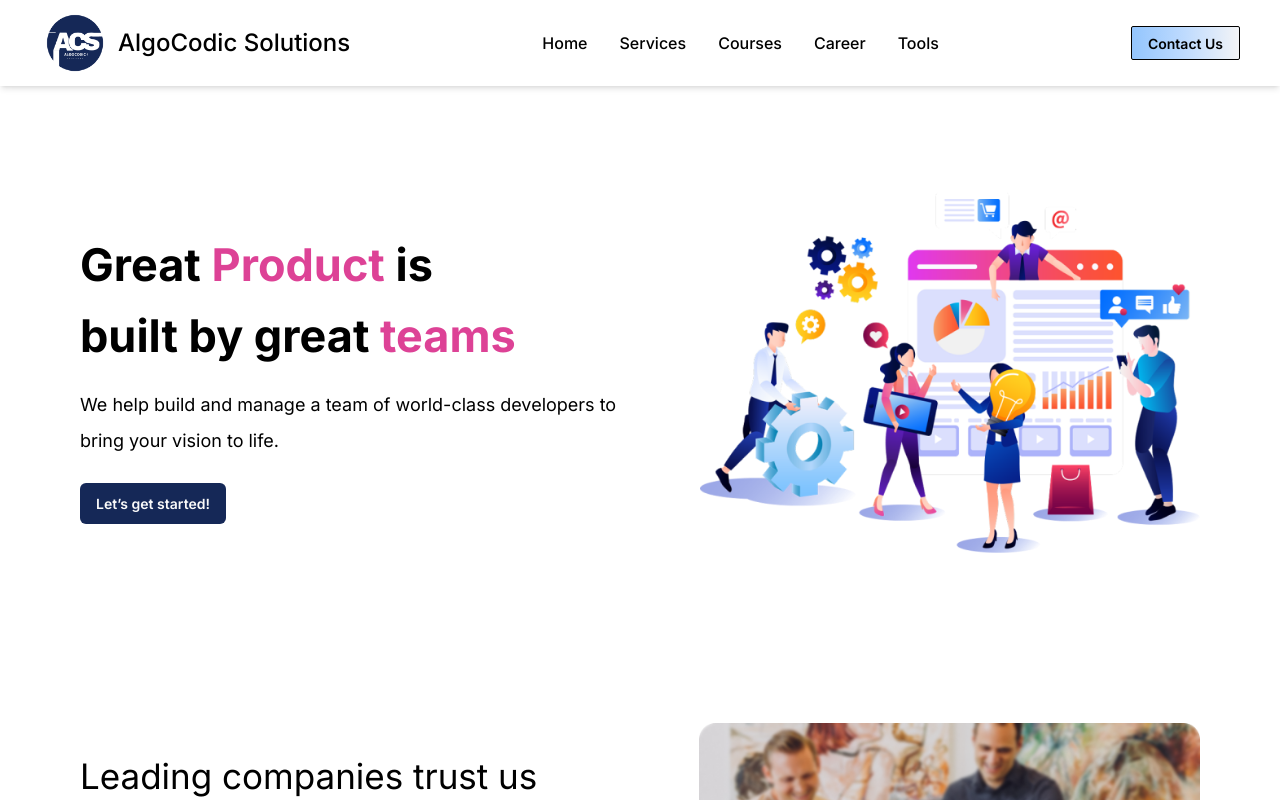
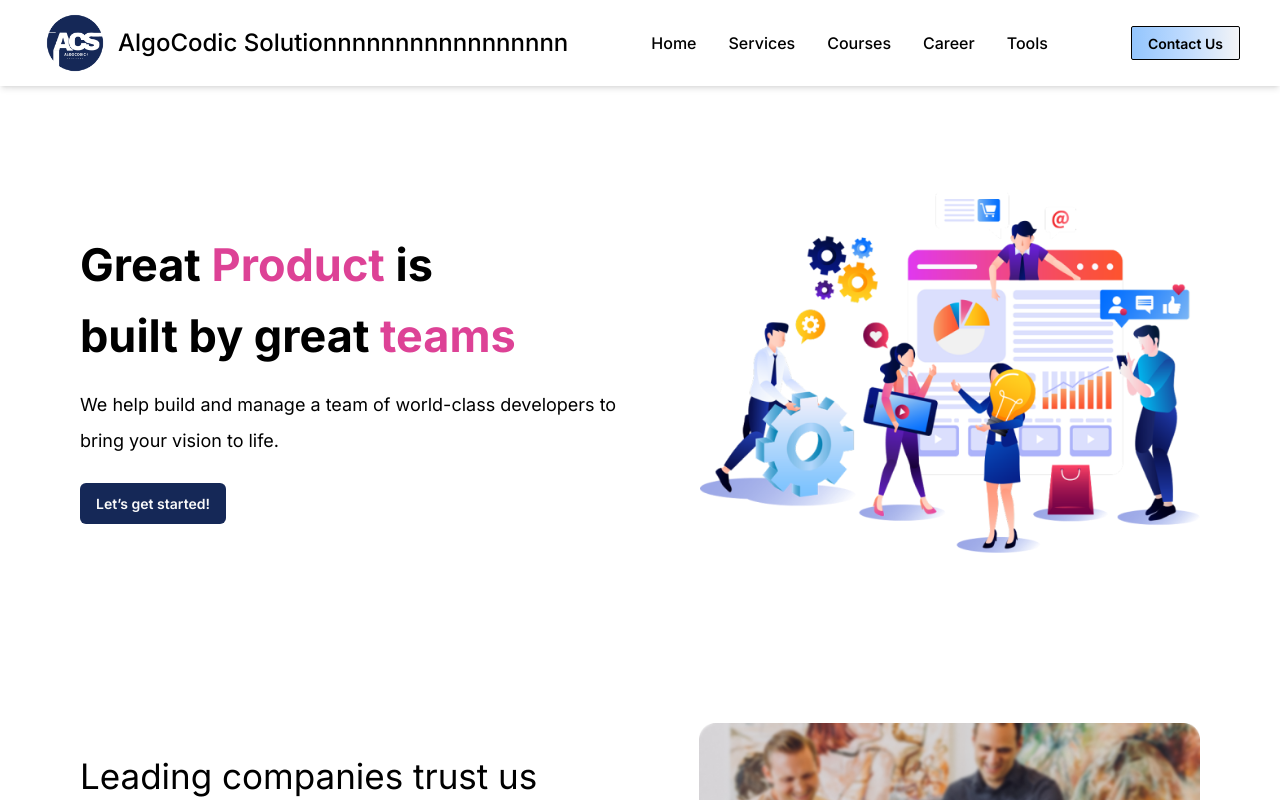
Before and after one commit to Mohitduaa/AlgoCodic, a Next.js app: page / in a window 1280 px wide. Shown: the top 800 px of the page. Built offline with nearby package versions, Linux system fonts and the light colour scheme.

Commit message:
Name change done

```diff
--- a/package.json
+++ b/package.json
@@ -13,6 +13,7 @@
     "@emotion/styled": "^11.14.0",
     "@mui/material": "^6.2.0",
     "emailjs-com": "^3.2.0",
+    "jspdf": "^2.5.2",
     "next": "14.2.7",
     "react": "^18",
     "react-dom": "^18",
--- a/src/Components/Navbar.tsx
+++ b/src/Components/Navbar.tsx
@@ -28,7 +28,7 @@ const Navbar = () => {
       <div className='sticky top-0 z-50 bg-white shadow-md flex justify-between items-center px-6 py-2 md:px-10'>
         <div className='flex items-center gap-2 whitespace-nowrap'>
           <Image src="/images/logo.png" alt="logo" height={65} width={70} />
-          <h1 className='md:text-2xl font-medium'>AlgoCodic Solutions</h1>
+          <h1 className='md:text-2xl font-medium'>AlgoCodic Solutionnnnnnnnnnnnnnnnn</h1>
         </div>
 
         {/* Hamburger Icon for Mobile */}
```
Also changed, not shown: 1 other file (tests, documents, lock files or other folders).
